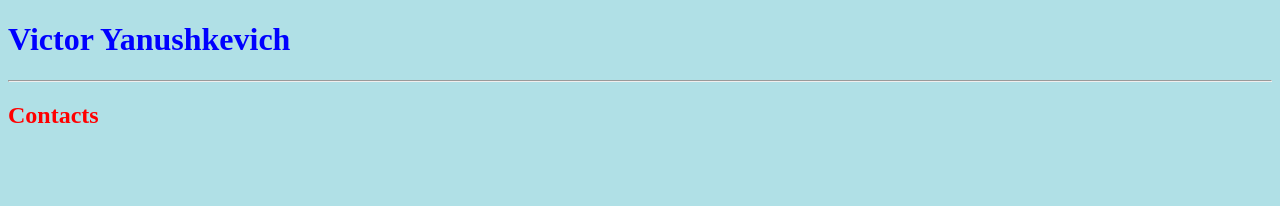
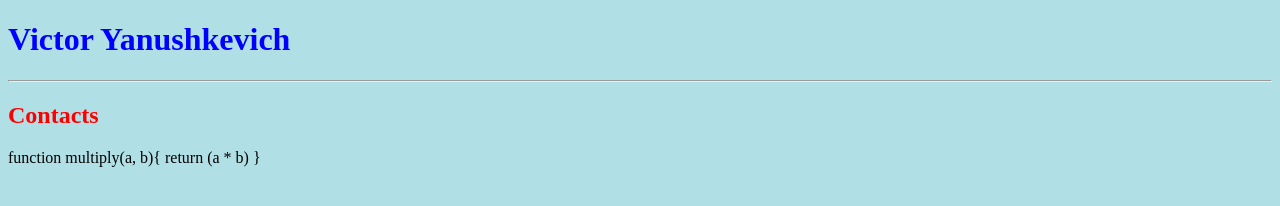
Before and after one commit to V6767404/rsschool-cv-old, a plain HTML site: page index.html in a window 1280 px wide. Drawn offline with Linux system fonts and the light colour scheme.

Commit message:
feat: add avatar.pngfile and index.html init correction

```diff
--- a/index.html
+++ b/index.html
@@ -4,13 +4,19 @@
     <meta charset="UTF-8">
     <meta http-equiv="X-UA-Compatible" content="IE=edge">
     <meta name="viewport" content="width=device-width, initial-scale=1.0">
-    <title>Victor CV</title>
+    <titleCV</title>
     <link rel="stylesheet" href="style.css" />
+    <!-- <link rel="icon" href="assets/favicon.ico"> -->
+
 </head>
 <body>
     <h1>Victor Yanushkevich</h1>
     <hr />
     <h2>Contacts</h2>
 
+    function multiply(a, b){
+        return (a * b)
+      }
+
 </body>
 </html>
```
Also changed, not shown: avatar.png (added).
